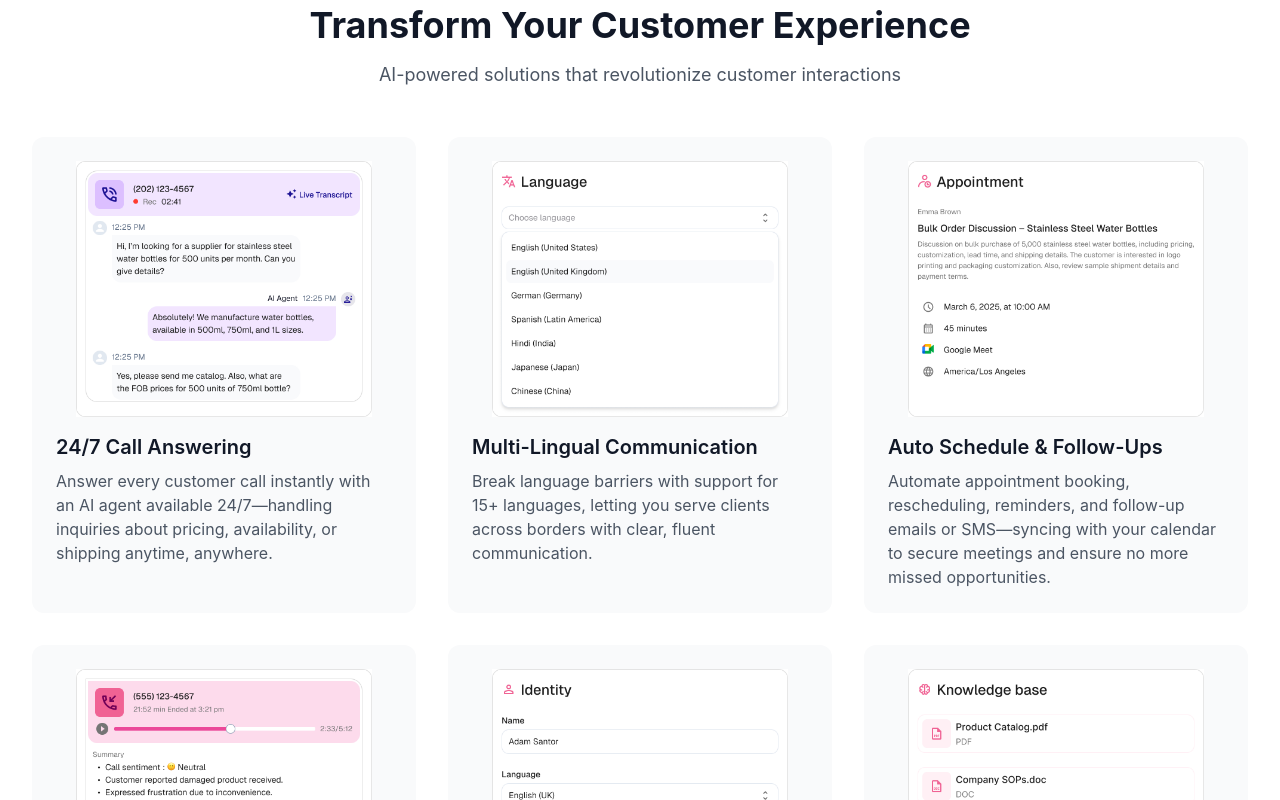
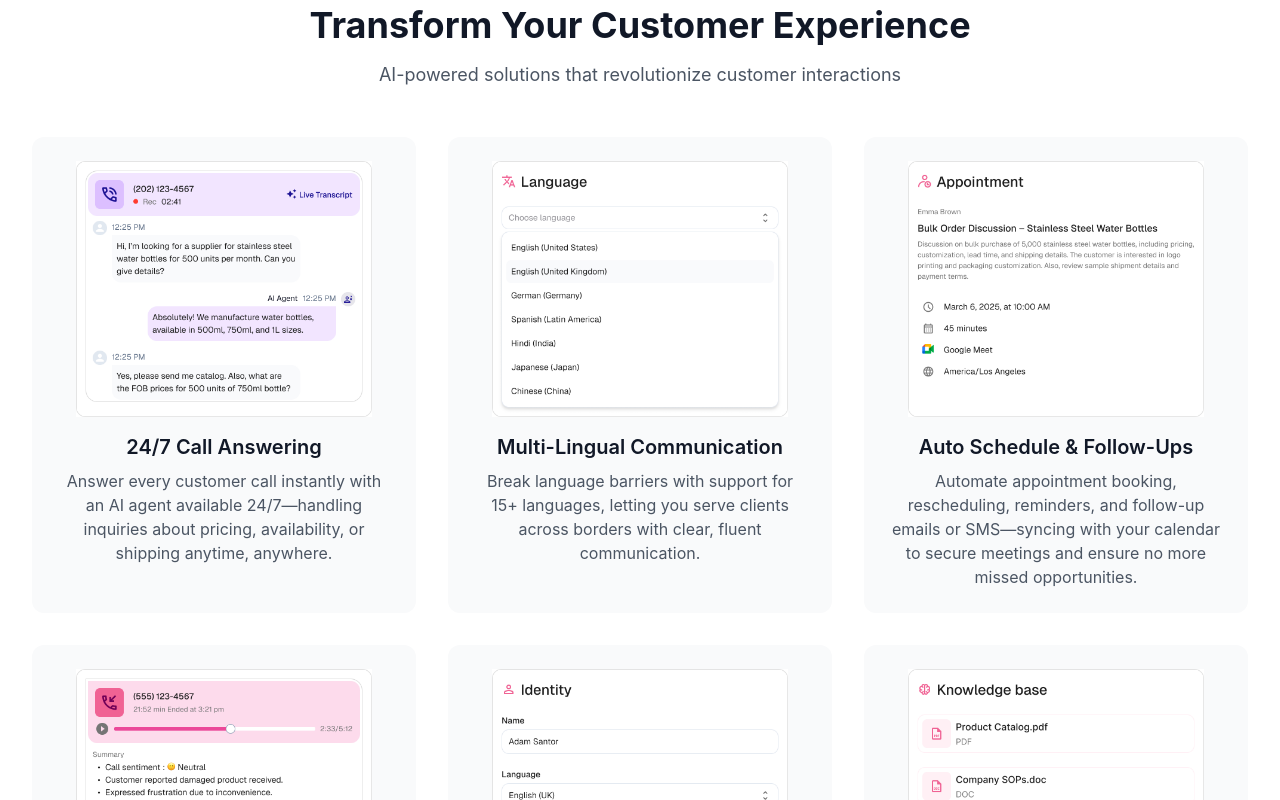
Before and after one commit to sanketind/tradientai-website, a Next.js app: page / in a window 1280 px wide. Shown: the part 2200-3000 px from the top of the page. Built offline with nearby package versions, Linux system fonts and the light colour scheme; no server answers.

Commit message:
Update Features and PricingTable components

```diff
--- a/src/components/Features.tsx
+++ b/src/components/Features.tsx
@@ -42,8 +42,8 @@ const Features = () => {
       <div className="max-w-7xl mx-auto">
         <div className="grid grid-cols-1 md:grid-cols-2 lg:grid-cols-3 gap-8">
           {features.map((feature, index) => (
-            <div key={index} className="feature-card">
-              <div className="relative w-full h-64">
+            <div key={index} className="feature-card flex flex-col items-center">
+              <div className="relative w-full h-64 mb-4">
                 <Image
                   src={feature.image}
                   alt={feature.title}
@@ -53,8 +53,10 @@ const Features = () => {
                   priority={index < 3}
                 />
               </div>
-              <h3 className="text-xl font-semibold mt-4 mb-2 text-gray-900">{feature.title}</h3>
-              <p className="text-gray-600">{feature.description}</p>
+              <div className="w-full text-center">
+                <h3 className="text-xl font-semibold mb-2 text-gray-900">{feature.title}</h3>
+                <p className="text-gray-600">{feature.description}</p>
+              </div>
             </div>
           ))}
         </div>
--- a/src/components/PricingTable.tsx
+++ b/src/components/PricingTable.tsx
@@ -17,7 +17,7 @@ const PricingTable = () => {
         {/* Pricing Cards */}
         <div className="space-y-6">
           {/* First Tier */}
-          <div className="bg-white rounded-2xl shadow-sm hover:shadow-md transition-shadow duration-200 border border-gray-100 overflow-hidden">
+          <div className="bg-white rounded-2xl shadow-sm transition-shadow duration-200 border border-gray-100 overflow-hidden">
             <div className="grid grid-cols-2 items-center">
               <div className="p-6">
                 <h3 className="text-lg font-semibold text-gray-900 mb-1">First 100 minutes</h3>
@@ -30,7 +30,7 @@ const PricingTable = () => {
           </div>
 
           {/* Second Tier */}
-          <div className="bg-white rounded-2xl shadow-sm hover:shadow-md transition-shadow duration-200 border border-gray-100 overflow-hidden">
+          <div className="bg-white rounded-2xl shadow-sm transition-shadow duration-200 border border-gray-100 overflow-hidden">
             <div className="grid grid-cols-2 items-center">
               <div className="p-6">
                 <h3 className="text-lg font-semibold text-gray-900 mb-1">Next 900 minutes</h3>
@@ -43,7 +43,7 @@ const PricingTable = () => {
           </div>
 
           {/* Third Tier */}
-          <div className="bg-white rounded-2xl shadow-sm hover:shadow-md transition-shadow duration-200 border border-gray-100 overflow-hidden">
+          <div className="bg-white rounded-2xl shadow-sm transition-shadow duration-200 border border-gray-100 overflow-hidden">
             <div className="grid grid-cols-2 items-center">
               <div className="p-6">
                 <h3 className="text-lg font-semibold text-gray-900 mb-1">Beyond 1,000 minutes</h3>
```
